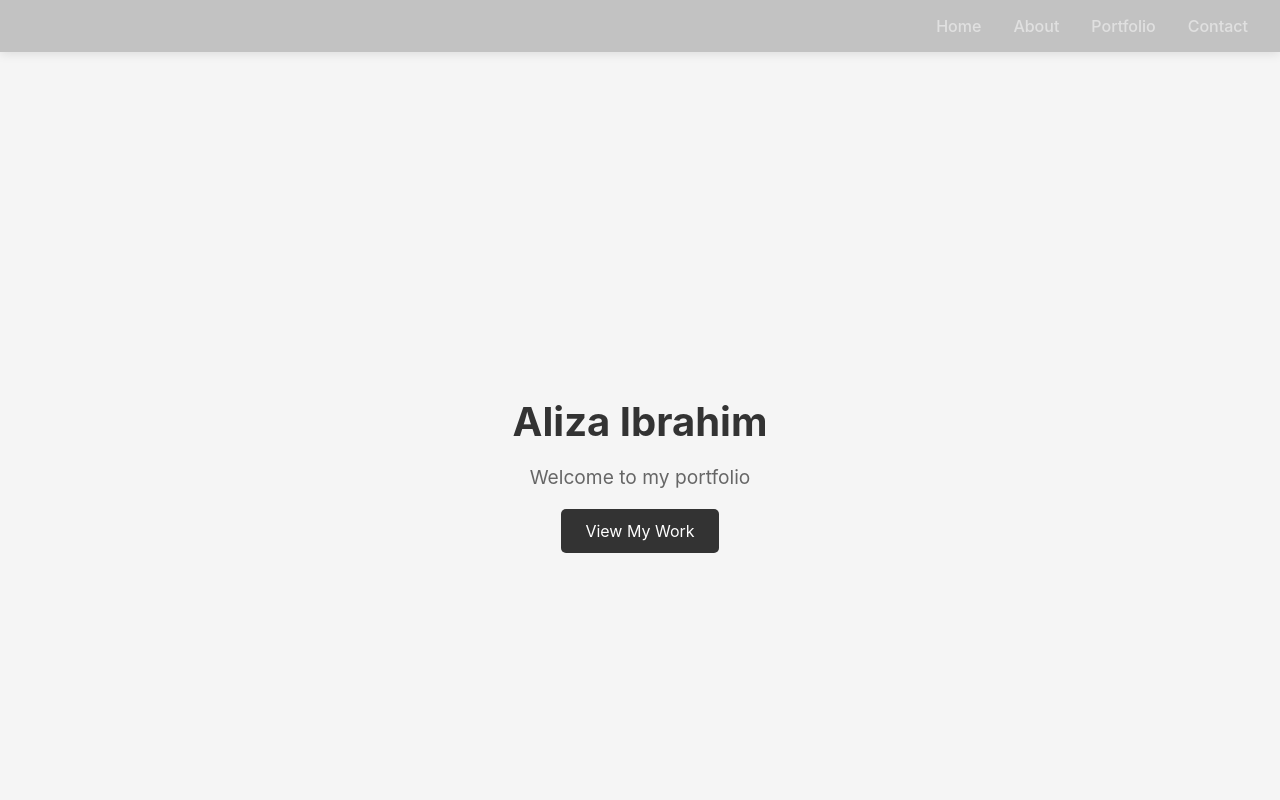
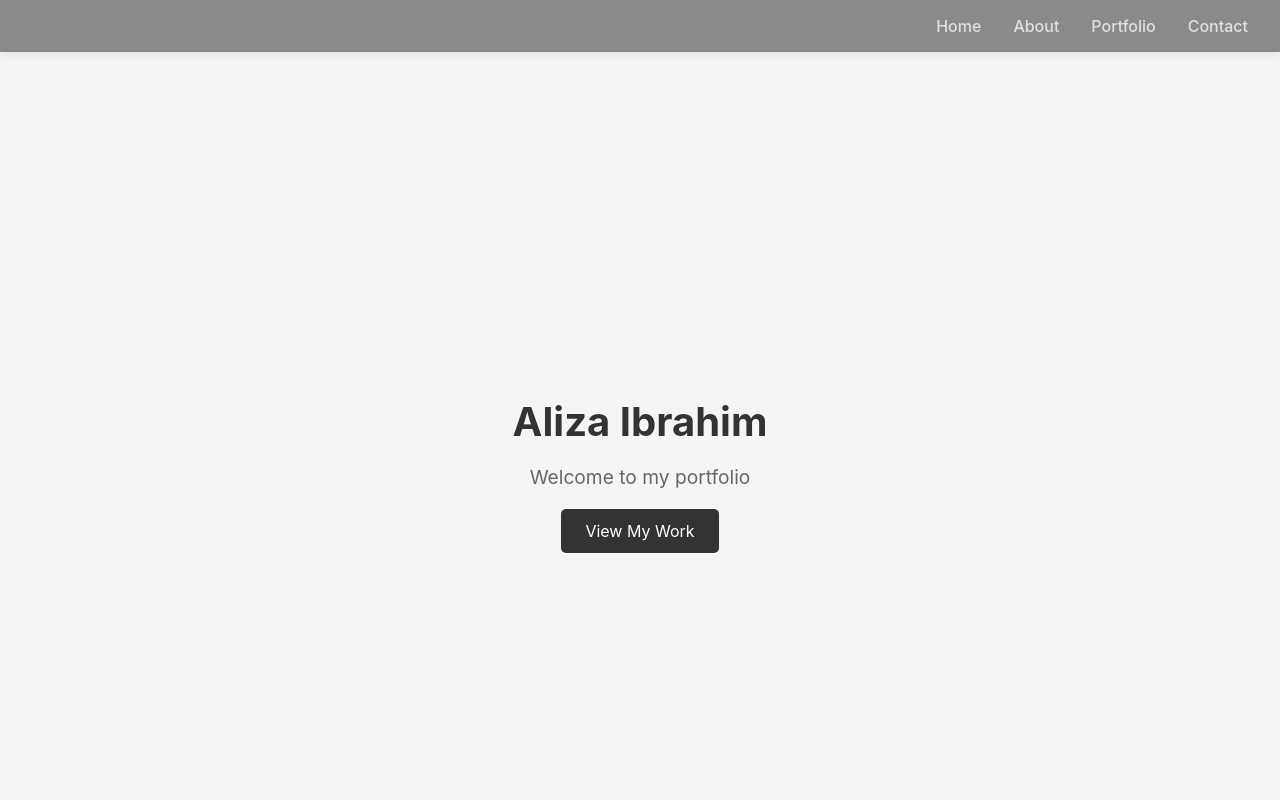
Before and after one commit to Aliza-03/Aliza-03.github.io, a React (Create React App) app in the folder aliza-portfolio/: page / in a window 1280 px wide. Shown: the top 800 px of the page. Built offline with nearby package versions, Linux system fonts and the light colour scheme.

Commit message:
add some animation to skills

```diff
--- a/aliza-portfolio/src/styles/Header.css
+++ b/aliza-portfolio/src/styles/Header.css
@@ -4,7 +4,7 @@
   justify-content: space-between;
   align-items: center;
   padding: 0rem 2rem;
-  background-color: hsla(0, 0%, 0%, 0.24);
+  background-color: hsla(0, 0%, 0%, 0.459);
   color: white;
   position: sticky;
   top: 0;
@@ -49,7 +49,7 @@
   bottom: -4px;
   width: 0;
   height: 2px;
-  background-color: #00adb5;
+  background-color: white;
   transition: width 0.3s ease;
 }
 
--- a/aliza-portfolio/src/styles/Skills.css
+++ b/aliza-portfolio/src/styles/Skills.css
@@ -36,3 +36,8 @@
     font-size: 1rem;
     color: #777;
   }
+
+  .skill-item:hover {
+    transform: scale(1.1); /* Scales up the card */
+    box-shadow: 0 8px 16px rgba(0, 0, 0, 0.2); /* Adds a stronger shadow on hover */
+  }
```
